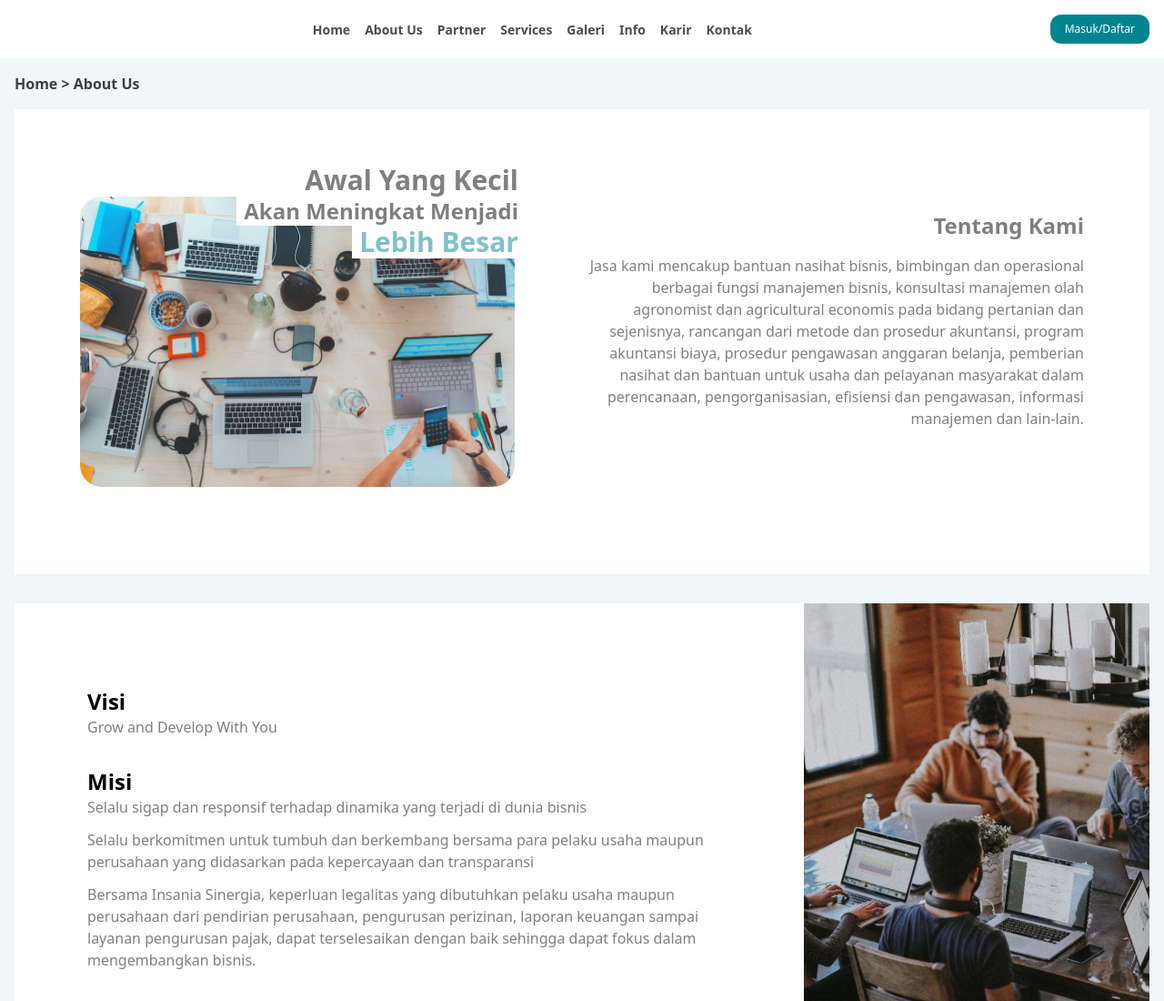
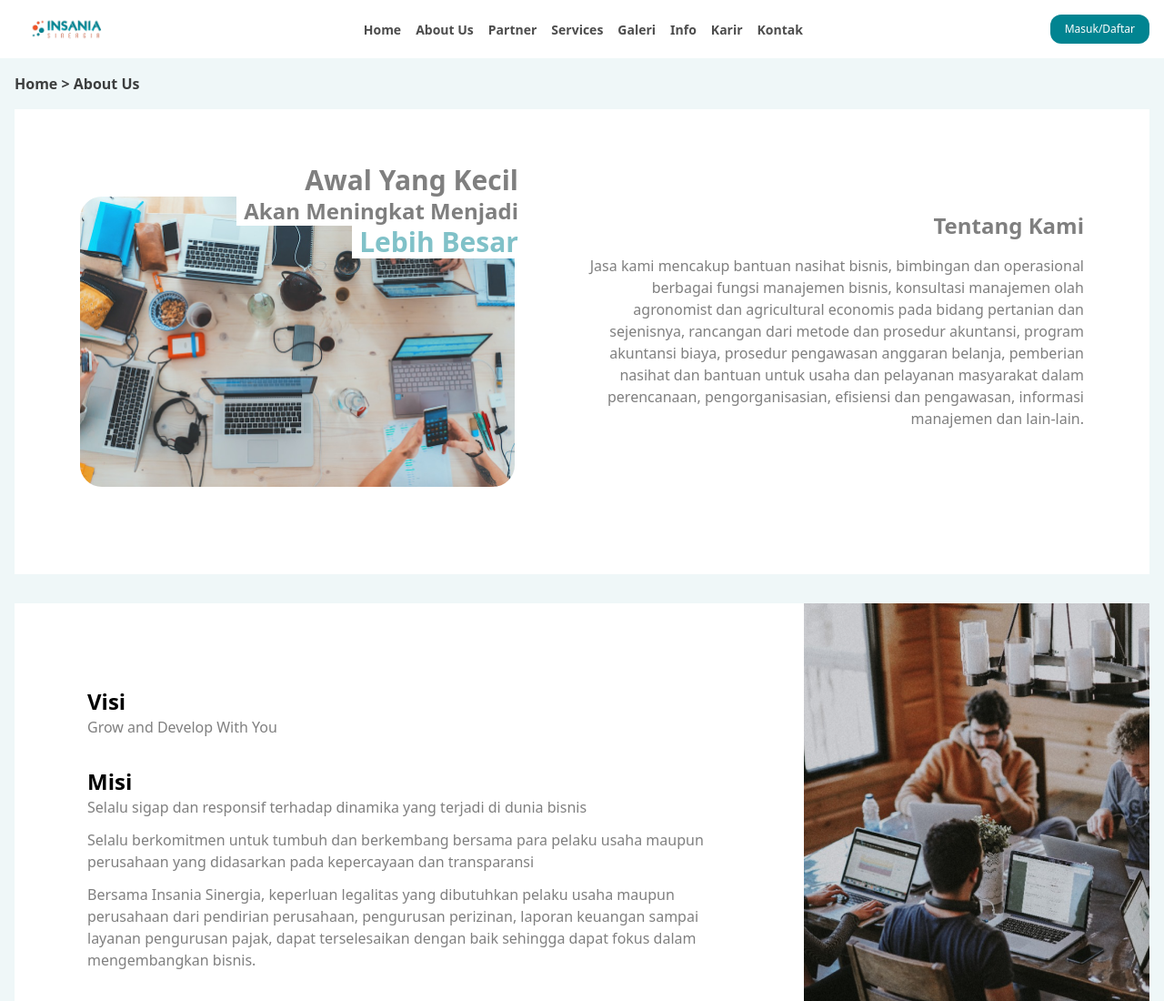
Before and after one commit to Hamkawastaken/insaniasinergia.github.io, a plain HTML site: page about.html in a window 1280 px wide. Shown: the top 1100 px of the page at 91% size. Drawn offline with Linux system fonts and the light colour scheme.

Commit message:
ngubah ini lagi hadehh

```diff
--- a/about.html
+++ b/about.html
@@ -11,7 +11,7 @@
       <div class="container mx-auto flex justify-between px-4">
         <div class="logo h-16 overflow-hidden flex items-center">
           <img
-            src="../insania-sinergia/img/logo-navbar.png"
+            src="../img/logo-navbar.png"
             alt=""
             class="h-28 object-contain"
           />
```
Also changed, not shown: galery.html (+1 -1 lines), index.html (+1 -1 lines), info.html (+1 -1 lines), partner.html (+1 -1 lines), service.html (+1 -1 lines).
